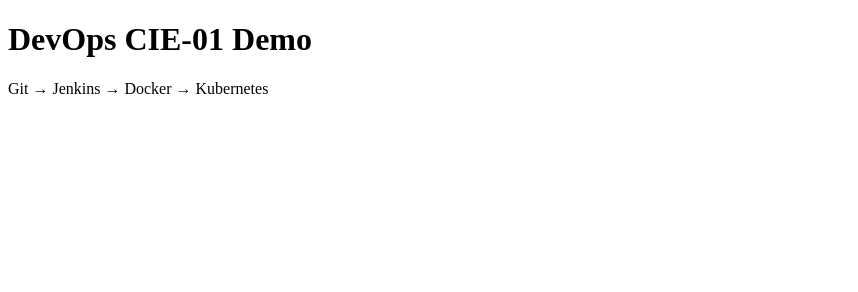
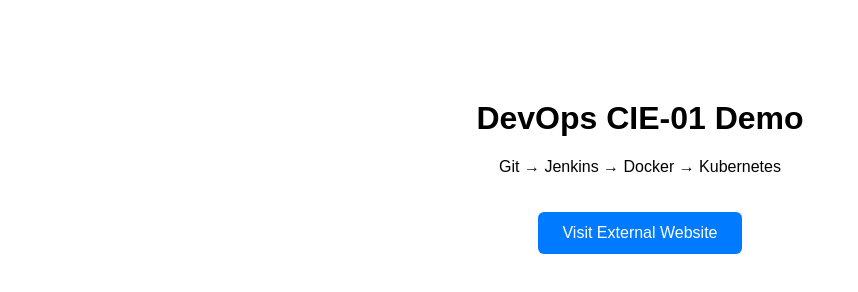
Before and after one commit to prathameshk421/DOSS_CIE_TY11-01, a plain HTML site: page index.html in a window 1280 px wide. Shown: the whole page, without its empty margins (0-858 px from the left). Drawn offline with Linux system fonts and the light colour scheme.

Commit message:
Add redirect button feature

```diff
--- a/index.html
+++ b/index.html
@@ -4,9 +4,40 @@
   <meta charset="UTF-8">
   <meta name="viewport" content="width=device-width, initial-scale=1.0">
   <title>DevOps CIE-01 Demo</title>
+
+  <style>
+    body {
+      font-family: Arial, sans-serif;
+      text-align: center;
+      margin-top: 100px;
+    }
+
+    .btn {
+      display: inline-block;
+      padding: 12px 24px;
+      margin-top: 20px;
+      background-color: #007bff;
+      color: white;
+      text-decoration: none;
+      border-radius: 6px;
+      font-size: 16px;
+    }
+
+    .btn:hover {
+      background-color: #0056b3;
+    }
+  </style>
 </head>
+
 <body>
+
   <h1>DevOps CIE-01 Demo</h1>
+
   <p>Git → Jenkins → Docker → Kubernetes</p>
+
+  <a href="https://www.google.com" target="_blank" class="btn">
+    Visit External Website
+  </a>
+
 </body>
 </html>
```
